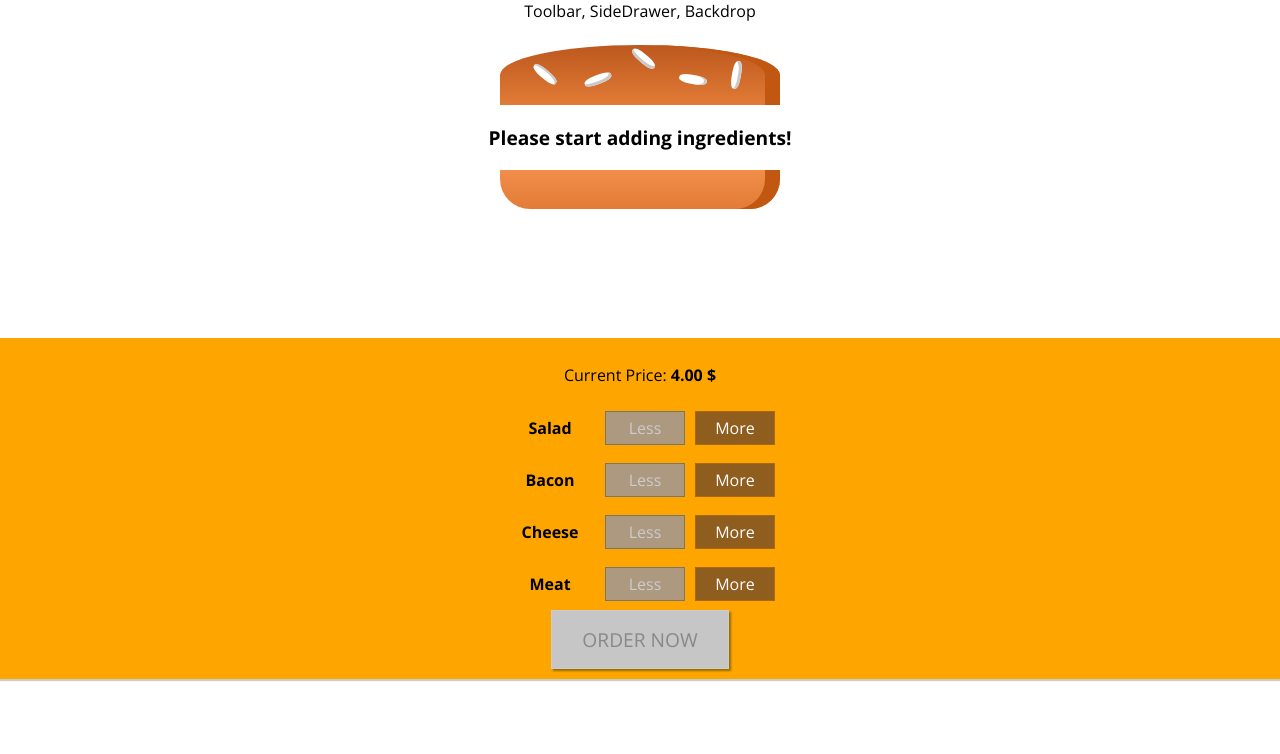
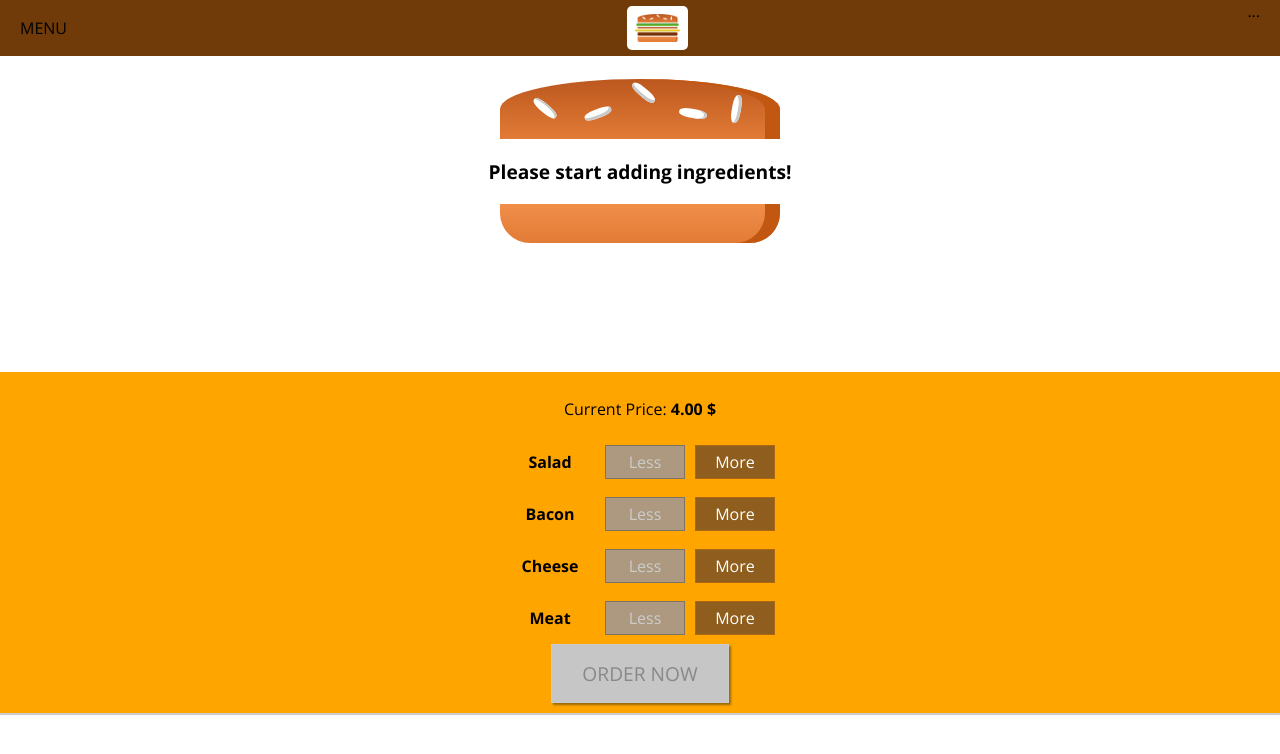
Before and after one commit to OlegGre4ka/react-burger-app, a React (Create React App) app: page / in a window 1280 px wide. Shown: the top 754 px of the page. Built offline with nearby package versions, Linux system fonts and the light colour scheme.

Commit message:
171-Logo

```diff
--- a/src/components/Burger/OrderSummury/OrderSummury.js
+++ b/src/components/Burger/OrderSummury/OrderSummury.js
@@ -3,16 +3,16 @@ import Aux from '../../../hoc/Auxiliary';
 import Button from '../../UI/Button/Button';
 
 const orderSummury = props => {
-    const ingredients = {...props.ingredients};
+    const ingredients = { ...props.ingredients };
     const ingredientsSummury = Object.keys(ingredients)
-    .map(igKey=><li key={igKey} style={{textAlign:'left'}}><span style={{textTransform:'capitalize'}}>{igKey}:</span>{props.ingredients[igKey]}</li>)
+        .map(igKey => <li key={igKey} style={{ textAlign: 'left' }}><span style={{ textTransform: 'capitalize' }}>{igKey}:</span>{props.ingredients[igKey]}</li>)
 
     return (
         <Aux>
             <h3>Your order</h3>
             <p>A delisious burger with the following ingredients:</p>
             <ul>
-{ingredientsSummury}
+                {ingredientsSummury}
             </ul>
             <p><strong>Total Price:</strong> {props.price.toFixed(2)} $</p>
             <p>Continue to Checkout?</p>
--- a/src/components/Layout/Layout.js
+++ b/src/components/Layout/Layout.js
@@ -1,10 +1,11 @@
 import React from 'react';
 import Aux from '../../hoc/Auxiliary';
 import classes from './Layout.module.scss';
+import Toolbar from '../Navigation/Toolbar/Toolbar';
 
 const layout = props => (
     <Aux>
-        <div>Toolbar, SideDrawer, Backdrop</div>
+        <Toolbar/>
         <main className={classes.Content}>
             {props.children}
         </main>
--- a/src/components/Layout/Layout.module.scss
+++ b/src/components/Layout/Layout.module.scss
@@ -1,3 +1,3 @@
 .Content{
-    margin-top:16px;
+    margin-top:72px;
 }
--- /dev/null
+++ b/src/components/Logo/Logo.js
@@ -0,0 +1,13 @@
+import React from 'react';
+import classes from './Logo.module.scss';
+import burgerLogo from '../../assets/images/burger-logo.png'
+const logo = props => {
+    return (
+      <div className={classes.Logo}>
+          <img className={classes.Img} src={burgerLogo} alt='BurgerLogo'/>
+      </div>
+
+        )
+}
+
+export default logo
--- /dev/null
+++ b/src/components/Logo/Logo.module.scss
@@ -0,0 +1,10 @@
+.Logo{
+    background-color: white;
+    padding: 8px;
+    height: 80%;
+    box-sizing: border-box;
+    border-radius: 5px;
+    .Img{
+    height: 100%;
+    }
+}
--- /dev/null
+++ b/src/components/Navigation/Toolbar/Toolbar.js
@@ -0,0 +1,16 @@
+import React from 'react';
+import classes from './Toolbar.module.scss';
+import Logo from '../../Logo/Logo';
+
+const toolbar = props => {
+    return (
+        <header className={classes.Toolbar}>
+            <div>MENU</div>
+            <Logo/>
+            <nav className={classes.Nav}>...</nav>
+        </header>
+
+        )
+}
+
+export default toolbar
--- /dev/null
+++ b/src/components/Navigation/Toolbar/Toolbar.module.scss
@@ -0,0 +1,17 @@
+.Toolbar {
+  height: 56px;
+  width: 100%;
+  position: fixed;
+  top: 0;
+  left: 0;
+  background-color: #703b09;
+  display: flex;
+  justify-content: space-between;
+  align-items: center;
+  padding: 0 20px;
+  box-sizing: border-box;
+  z-index: 90;
+  .Nav {
+    height: 100%;
+  }
+}
```
Also changed, not shown: src/assets/images/burger-logo.png (added).
